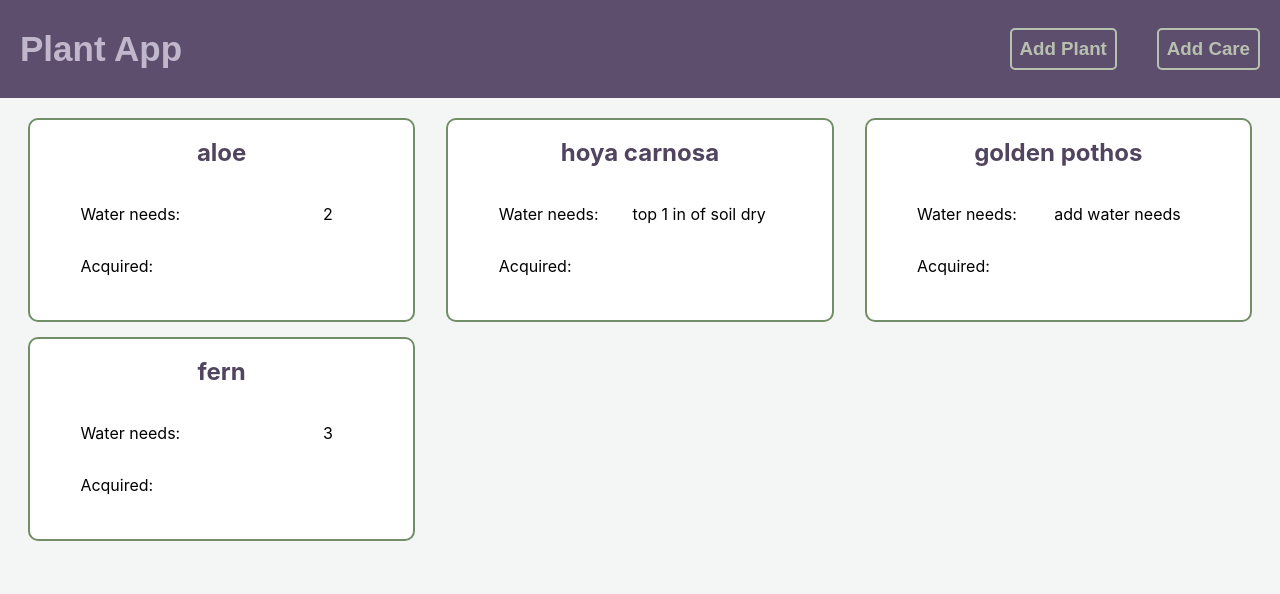
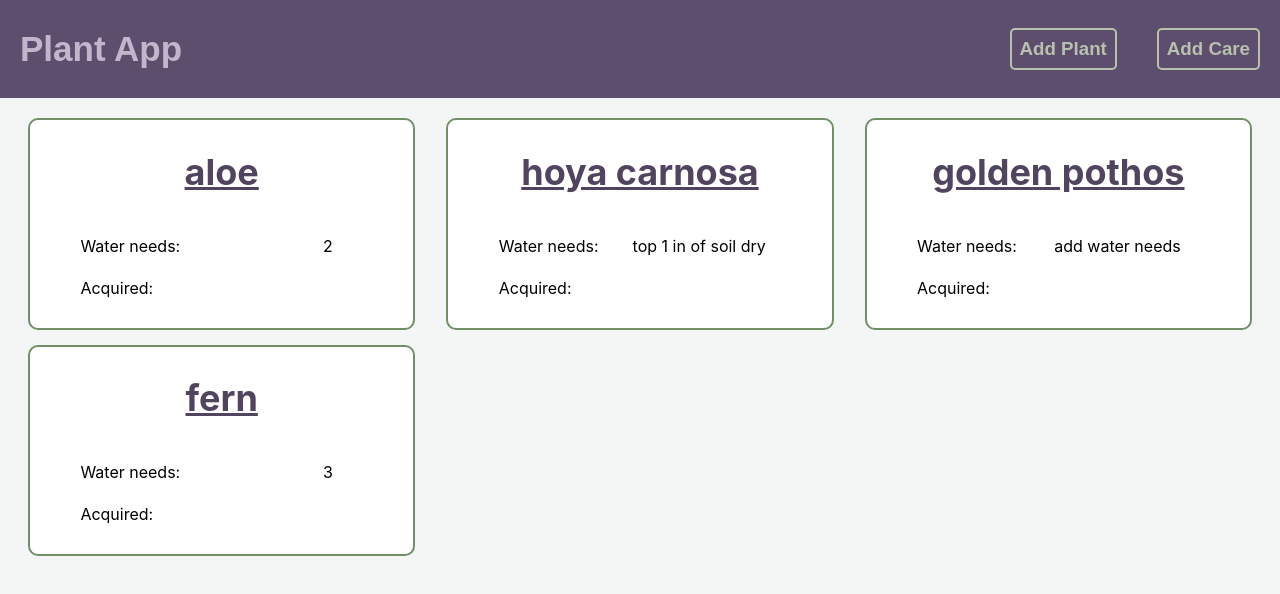
Before and after one commit to bumbleb5/dangerboat-plant-app, a React (Create React App) app: page / in a window 1280 px wide. Shown: the top 594 px of the page. Built offline with nearby package versions, Linux system fonts and the light colour scheme.

Commit message:
implimenting routing for plant details

```diff
--- a/src/components/gardenCollection/gardenCollection.js
+++ b/src/components/gardenCollection/gardenCollection.js
@@ -5,18 +5,22 @@ import './gardenCollection.css';
 const plants = [
     {
         name: 'aloe',
-        waterNeeds: 2
+        waterNeeds: 2,
+        id: 1
     },
     {
         name: 'hoya carnosa',
-        waterNeeds: 'top 1 in of soil dry'
+        waterNeeds: 'top 1 in of soil dry',
+        id: 2
     },
     {
-        name: 'golden pothos'
+        name: 'golden pothos',
+        id: 3
     },
     {
         name: 'fern',
-        waterNeeds: 3
+        waterNeeds: 3,
+        id: 4
     }
 ];
 
--- a/src/components/gardenCollection/plantCard/plantCard.css
+++ b/src/components/gardenCollection/plantCard/plantCard.css
@@ -18,6 +18,7 @@
     margin: 0 auto;
     padding-top: 18px;
     color: #51445F;
+    font-size: 24px;
 }
 
 .plantInfoTable {
--- a/src/components/gardenCollection/plantCard/plantCard.js
+++ b/src/components/gardenCollection/plantCard/plantCard.js
@@ -1,8 +1,12 @@
 import React from 'react';
+import { Link } from 'react-router-dom';
 
 import './plantCard.css';
 
 class PlantCard extends React.Component {
+
+
+
     constructor(props) {
         super(props);
     }
@@ -11,7 +15,7 @@ class PlantCard extends React.Component {
         return (
             <div className="plantCard">
                 <div>
-                    <h2 className="plantCardName">{ this.props.plant.name }</h2>
+                    <Link className="plantCardName" to={"/plantDetails/" + this.props.plant.id}><h2>{ this.props.plant.name }</h2></Link>
                 </div>
                 <div>
                     <table className="plantInfoTable">
```
